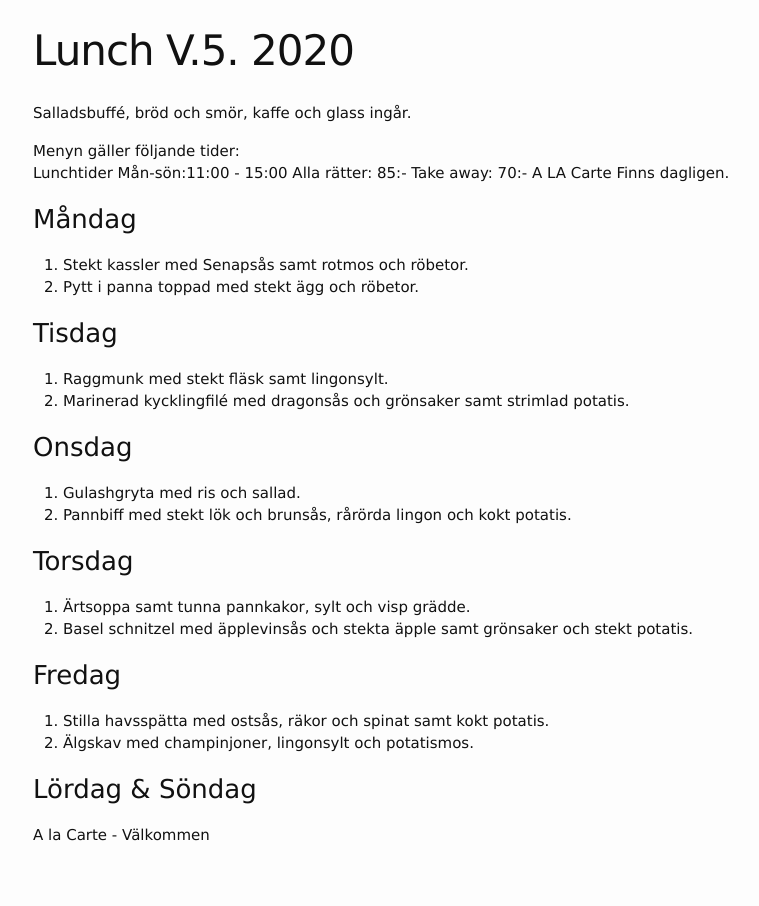
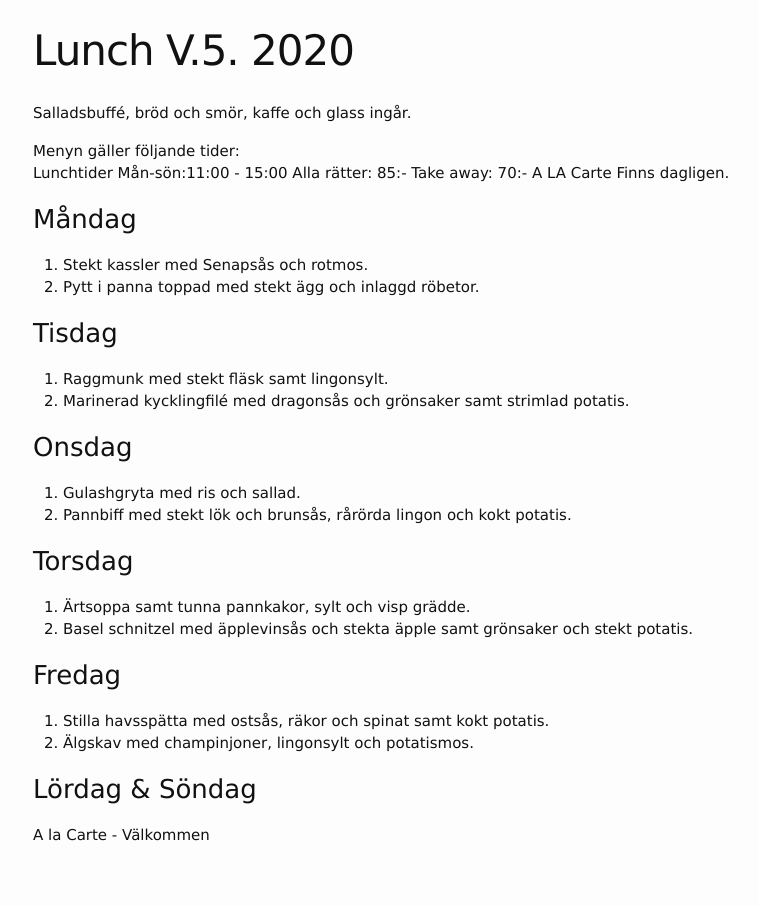
Before and after one commit to FarInn62/farinn62.github.io, a Jekyll site: the page built from lunch.md, in a window 1280 px wide. Shown: the whole page, without its empty margins (237-996 px from the left). Built offline with Jekyll 4.4.1, drawn with Linux system fonts in a browser that asks for light colours.

Commit message:
Update lunch.md

```diff
--- a/lunch.md
+++ b/lunch.md
@@ -12,8 +12,8 @@ Alla rätter: 85:- Take away: 70:-
 A LA Carte Finns dagligen.
 
 ### Måndag
-1. Stekt kassler med Senapsås samt rotmos och röbetor.
-2. Pytt i panna toppad med stekt ägg och röbetor.
+1. Stekt kassler med Senapsås och rotmos.
+2. Pytt i panna toppad med stekt ägg och inlaggd röbetor.
 
 
 ### Tisdag
```
